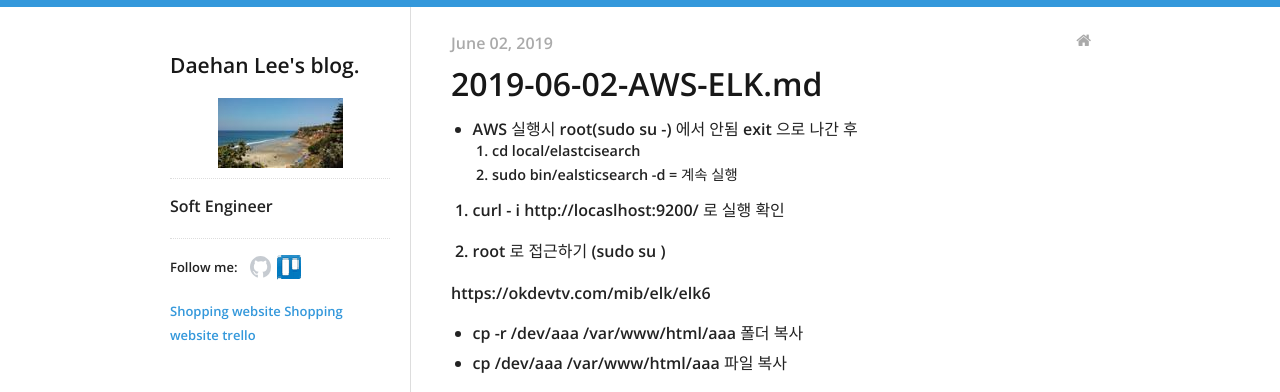
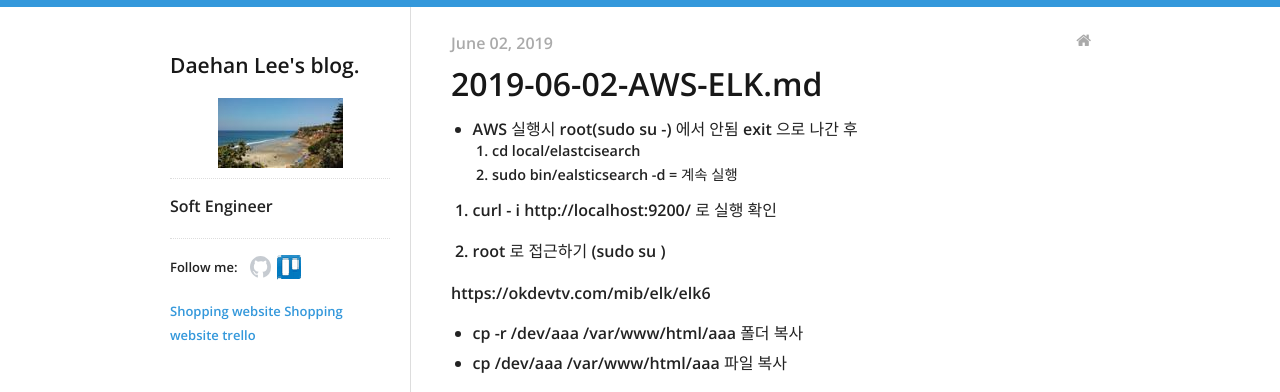
Before and after one commit to daehan0226/Study, a Jekyll site: the page built from _posts/2019-06-02-AWS-ELK.md, in a window 1280 px wide. Shown: the top 392 px of the page. Built offline with Jekyll 4.4.1, drawn with Linux system fonts in a browser that asks for light colours; part of the change alters nothing that is shown.

Commit message:
Update 2019-06-02-AWS-ELK.md

```diff
--- a/_posts/2019-06-02-AWS-ELK.md
+++ b/_posts/2019-06-02-AWS-ELK.md
@@ -11,7 +11,7 @@ categories:
  1. cd local/elastcisearch
  2. sudo bin/ealsticsearch -d   = 계속 실행
 
-3. curl - i http://locaslhost:9200/ 로 실행 확인
+3. curl - i http://localhost:9200/ 로 실행 확인
 
 1. root 로 접근하기  (sudo su )
 
```
